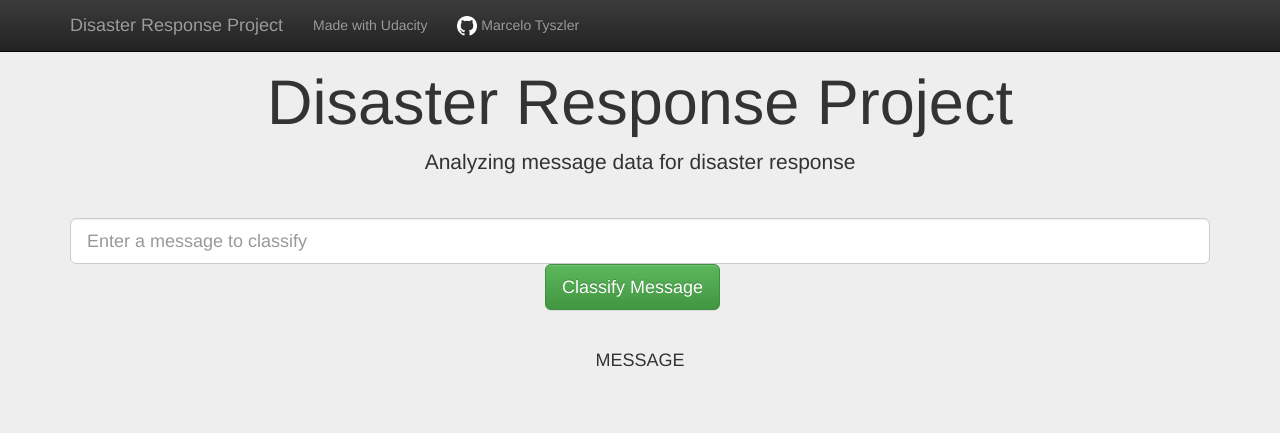
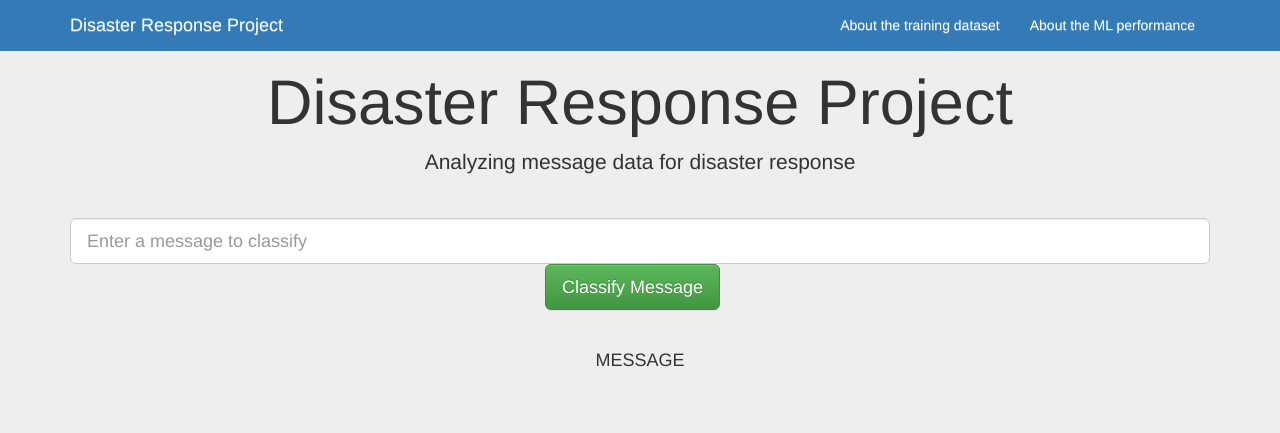
Before and after one commit to mtyszler/Disaster-Response-Project, a Flask app: template app/templates/go.html in a window 1280 px wide. Shown: the top 433 px of the page. Run offline with Flask 2, Linux system fonts and the light colour scheme; the template is opened without the code that fills it, so the values that code supplies are empty; parts of the project's set-up code (start-up, migrations or seed data) failed here and were passed over; some libraries are stand-ins or nearby versions.

Commit message:
Change the top navbar

```diff
--- a/app/templates/master.html
+++ b/app/templates/master.html
@@ -29,17 +29,15 @@
 
 <body>
 
-<nav class="navbar navbar-inverse navbar-fixed-top">
+<nav class="navbar navbar-dark bg-primary navbar-fixed-top">
     <div class="container">
         <div class="navbar-header">
-            <a class="navbar-brand" href="/">Disaster Response Project</a>
+            <a class="navbar-brand" style="color: white;" href="/">Disaster Response Project</a>
         </div>
-        <div id="navbar" class="collapse navbar-collapse">
+        <div id="navbar" class="collapse navbar-collapse navbar-right">
             <ul class="nav navbar-nav">
-                <li><a href="https://www.udacity.com/" target="_blank">Made with Udacity</a></li>
-                <li><a href="https://github.com/mtyszler/Disaster-Response-Project" target="_blank">
-                    <img alt="See it on github" src="static/GitHub-Mark-Light-32px.png" height="20"> Marcelo Tyszler
-                </a></li>
+            	<li><a style = "color: white;" href="/">About the training dataset</a></li>
+                <li><a style = "color: white;" href="/">About the ML performance</a></li>
             </ul>
         </div>
     </div>
```
